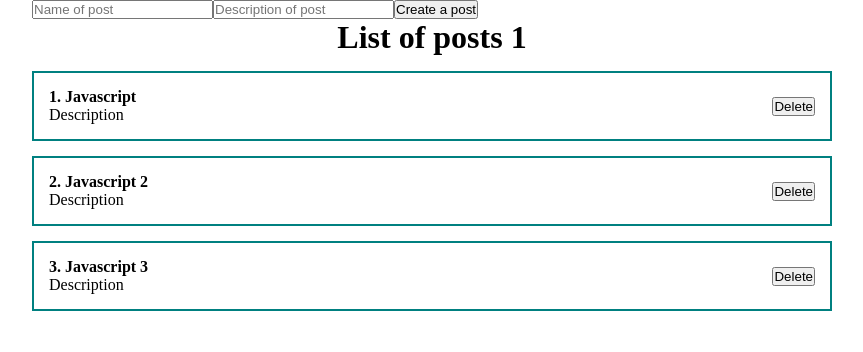
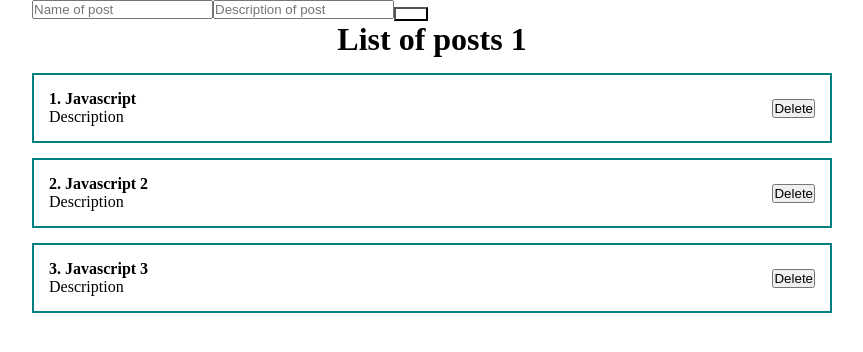
Before and after one commit to AndreyChim/react-fund-course, a React (Create React App) app: page / in a window 1280 px wide. Shown: the top 352 px of the page, without its empty margins (208-1071 px from the left). Built offline with nearby package versions, Linux system fonts and the light colour scheme.

Commit message:
Add UI button & css

```diff
--- a/src/App.js
+++ b/src/App.js
@@ -4,6 +4,7 @@
 import './styles/App.css'
 import PostItem from "./components/PostItem";
 import PostList from "./components/PostList";
+import MyButton from "./components/UI/button/MyButton";
 
 function App() {
   const [posts, setPosts] = useState([
@@ -29,7 +30,7 @@
       <form>
           <input type="text" placeholder="Name of post"/>
           <input type="text" placeholder="Description of post"/>
-          <button>Create a post</button>
+          <MyButton>Create a post</MyButton>
       </form>
       <PostList posts={posts} title="List of posts 1"/>
     </div>
--- /dev/null
+++ b/src/components/UI/button/MyButton.jsx
@@ -0,0 +1,12 @@
+import React from 'react';
+import classes from './MyButton.module.css';
+
+const MyButton = (props) => {
+  return (
+    <button className={classes.myBtn}>
+
+    </button>
+  )
+}
+
+export default MyButton
--- /dev/null
+++ b/src/components/UI/button/MyButton.module.css
@@ -0,0 +1,7 @@
+.myBtn {
+  padding: 5px 15px;
+  color: teal;
+  font-size: 14px;
+  background: transparent;
+  border: 1 px solid teal;
+}
```
